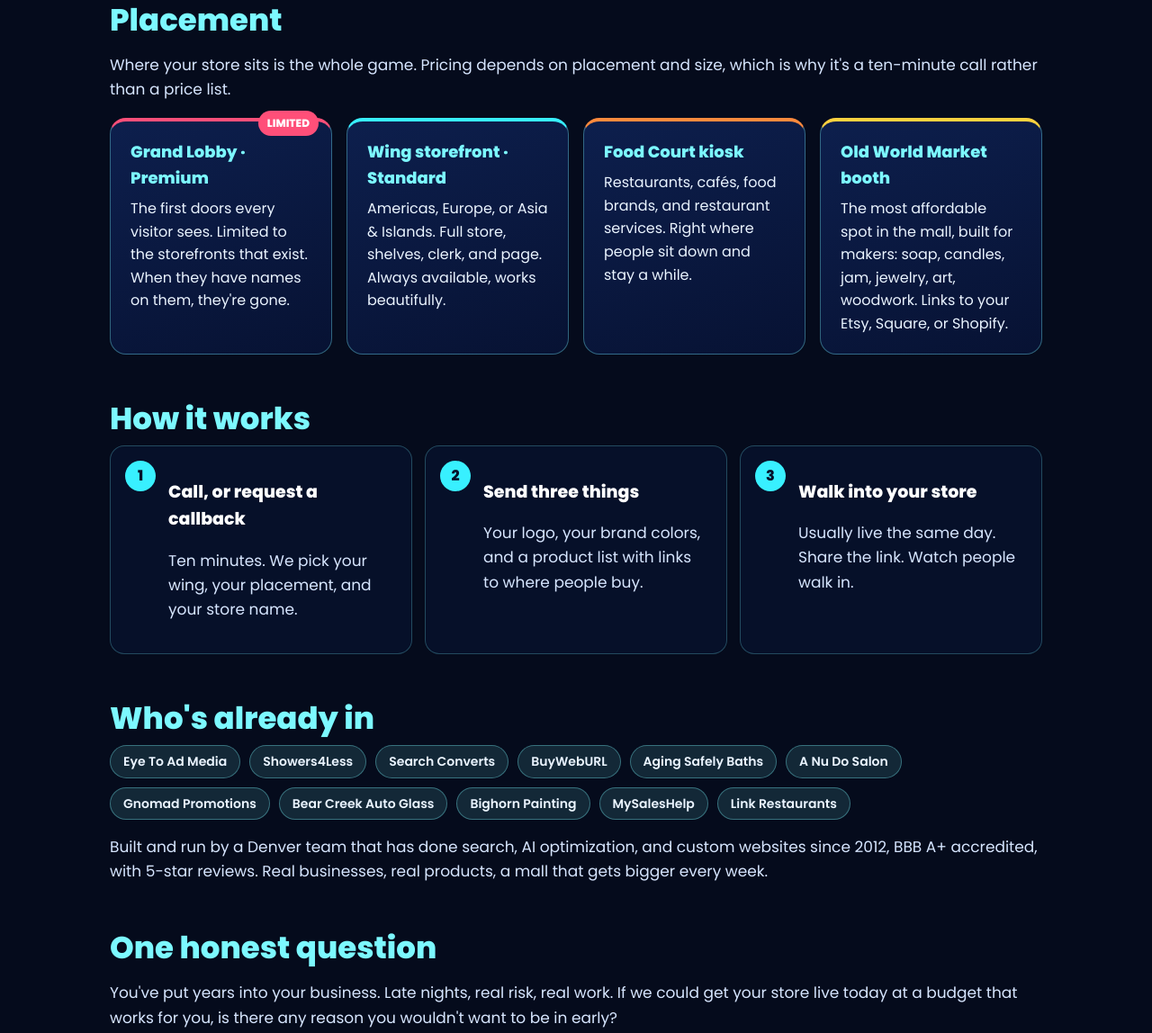
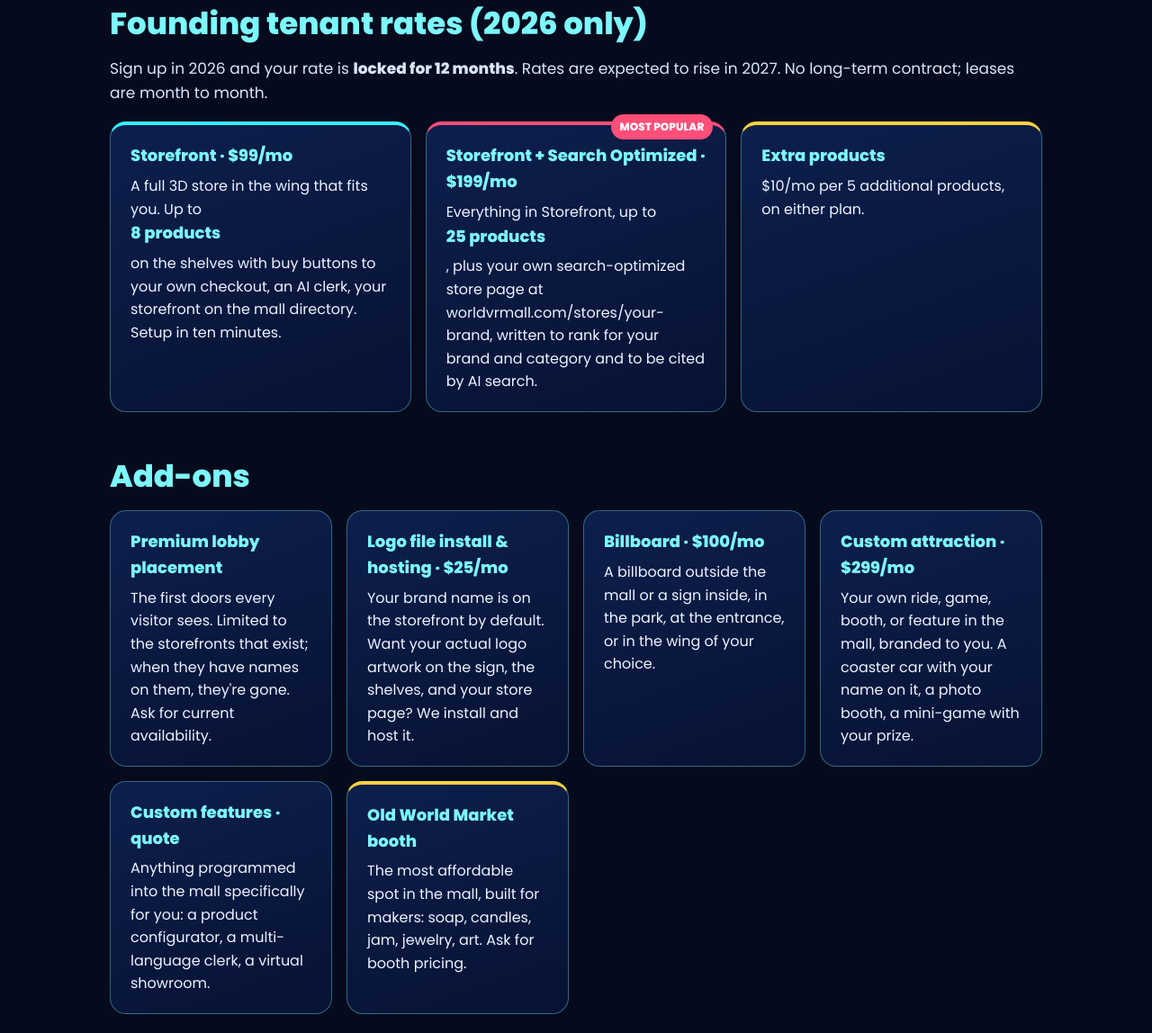
Before and after one commit to seniorhelper/worldvrmall.com, a plain HTML site: page lease/index.html in a window 1280 px wide. Shown: the part 1592-2740 px from the top of the page at 90% size. Drawn offline with Linux system fonts and the light colour scheme.

Commit message:
Update index.html

```diff
--- a/lease/index.html
+++ b/lease/index.html
@@ -20,10 +20,10 @@
 <script type="application/ld+json">
 {"@context":"https://schema.org","@graph":[
  {"@type":"WebPage","@id":"https://worldvrmall.com/lease/#page","url":"https://worldvrmall.com/lease/","name":"Lease a Store in World VR Mall","isPartOf":{"@id":"https://worldvrmall.com/#site"},"about":{"@id":"https://worldvrmall.com/#org"},"speakable":{"@type":"SpeakableSpecification","cssSelector":["h1",".lead"]}},
- {"@type":"Service","@id":"https://worldvrmall.com/lease/#service","name":"World VR Mall storefront lease","serviceType":"Virtual storefront in a 3D shopping mall","provider":{"@type":"Organization","@id":"https://worldvrmall.com/#org","name":"World VR Mall","telephone":"+1-800-481-8638","email":"info@eyetoad.com","url":"https://worldvrmall.com/"},"areaServed":"Worldwide","audience":{"@type":"BusinessAudience","audienceType":"Ecommerce brands, local businesses, makers"},"description":"A 3D storefront in World VR Mall with the brand's logo, colors, and products; buy buttons to the brand's own checkout; an AI clerk; and a search-optimized store page on worldvrmall.com.","offers":{"@type":"Offer","availability":"https://schema.org/LimitedAvailability","priceSpecification":{"@type":"PriceSpecification","description":"Monthly lease; pricing depends on placement and store size. Call for pricing."}}},
+ {"@type":"Service","@id":"https://worldvrmall.com/lease/#service","name":"World VR Mall storefront lease","serviceType":"Virtual storefront in a 3D shopping mall","provider":{"@type":"Organization","@id":"https://worldvrmall.com/#org","name":"World VR Mall","telephone":"+1-800-481-8638","email":"info@eyetoad.com","url":"https://worldvrmall.com/"},"areaServed":"Worldwide","audience":{"@type":"BusinessAudience","audienceType":"Ecommerce brands, local businesses, makers"},"description":"A 3D storefront in World VR Mall with the brand's logo, colors, and products; buy buttons to the brand's own checkout; an AI clerk; and a search-optimized store page on worldvrmall.com.","offers":[{"@type":"Offer","name":"Storefront (founding tenant rate)","price":"99","priceCurrency":"USD","priceSpecification":{"@type":"UnitPriceSpecification","price":"99","priceCurrency":"USD","unitText":"month"},"availability":"https://schema.org/LimitedAvailability","validThrough":"2026-12-31"},{"@type":"Offer","name":"Storefront + Search Optimized (founding tenant rate)","price":"199","priceCurrency":"USD","priceSpecification":{"@type":"UnitPriceSpecification","price":"199","priceCurrency":"USD","unitText":"month"},"availability":"https://schema.org/LimitedAvailability","validThrough":"2026-12-31"}]},
  {"@type":"BreadcrumbList","itemListElement":[{"@type":"ListItem","position":1,"name":"World VR Mall","item":"https://worldvrmall.com/"},{"@type":"ListItem","position":2,"name":"Lease a Store","item":"https://worldvrmall.com/lease/"}]},
  {"@type":"FAQPage","mainEntity":[
-  {"@type":"Question","name":"How much does a store in World VR Mall cost?","acceptedAnswer":{"@type":"Answer","text":"Stores are a monthly lease. Pricing depends on placement (lobby, wing, food court, or market booth) and store size, so it's a ten-minute phone call rather than a price list. Call 1-800-481-8638."}},
+  {"@type":"Question","name":"How much does a store in World VR Mall cost?","acceptedAnswer":{"@type":"Answer","text":"Founding tenant rates for 2026: a Storefront is $99 per month (up to 8 products) and a Storefront + Search Optimized store with its own store page is $199 per month (up to 25 products). Extra products are $10 per month per 5. Sign up in 2026 and the rate is locked for 12 months. Add-ons include premium lobby placement, logo file install and hosting ($25/mo), billboards ($100/mo), and custom attractions ($299/mo). Call 1-800-481-8638."}},
   {"@type":"Question","name":"Do I need to build anything?","acceptedAnswer":{"@type":"Answer","text":"No. You send a logo, your brand colors, and a product list with links to where people buy. We build the storefront, the AI clerk, and your store page. Setup takes about ten minutes on the phone and your store is usually live the same day."}},
   {"@type":"Question","name":"Who handles the payments?","acceptedAnswer":{"@type":"Answer","text":"You do. Every buy button links to your own checkout: Shopify, Square, Etsy, WooCommerce, or any site. World VR Mall never touches your money or your customer data."}},
   {"@type":"Question","name":"What is premium placement?","acceptedAnswer":{"@type":"Answer","text":"The storefronts every visitor walks past: the Grand Lobby and the first stores in each wing. They are limited to the doors that exist and go first come, first served."}},
@@ -36,7 +36,7 @@
   *{box-sizing:border-box} html{scroll-behavior:smooth} body{margin:0;background:var(--bg);color:var(--ink);font-family:Poppins,"Segoe UI",Arial,sans-serif;line-height:1.6}
   a{color:var(--cyan)}
   header{display:flex;align-items:center;justify-content:space-between;gap:12px;padding:12px 18px;background:rgba(4,10,30,.9);position:sticky;top:0;z-index:5;border-bottom:1px solid rgba(124,248,255,.2)}
-  header img{height:36px} header nav a{color:#fff;text-decoration:none;font-weight:600;font-size:14px;margin-left:14px} header nav a.call{background:var(--pink);padding:8px 14px;border-radius:999px}
+  header img{height:40px;background:#fff;padding:5px 12px;border-radius:12px} header nav a{color:#fff;text-decoration:none;font-weight:600;font-size:14px;margin-left:14px} header nav a.call{background:var(--pink);padding:8px 14px;border-radius:999px}
   .hero{position:relative;overflow:hidden;padding:72px 22px 56px;text-align:center;background:radial-gradient(circle at 50% 20%,#123a8a,#050b1c 65%)}
   .hero h1{font-size:clamp(32px,5.6vw,60px);line-height:1.05;margin:0 0 14px;color:#fff;max-width:900px;margin-inline:auto} .hero h1 span{color:var(--cyan)}
   .lead{font-size:clamp(18px,2.4vw,23px);color:#d7e6ff;max-width:760px;margin:0 auto 26px}
@@ -75,12 +75,12 @@
   <h1>Your brand deserves a front door. <span>Not a listing.</span></h1>
   <p class="lead">World VR Mall is a 3D mall people actually walk through, on phones, laptops, and VR headsets. Get a storefront with your name over the door, next to brands from every continent. This is the ground floor.</p>
   <div class="cta"><a class="btn hot" href="tel:18004818638">📞 Call 1-800-481-8638 — 10-minute setup</a><a class="btn alt" href="#inquire">Request a callback</a></div>
-  <p style="color:#9fd3ff;font-size:14px">Premium placement is limited and goes first come, first served.</p>
+  <p style="color:#9fd3ff;font-size:14px">Founding tenant rates: $99/mo storefront · $199/mo optimized · locked 12 months for 2026 sign-ups.</p>
 </section>
 
 <main>
   <h2>Why now</h2>
-  <p>Every famous mall had a first tenant list. The businesses that signed early got the doors everyone walks past. World VR Mall opened in 2026; you're reading this before most of the world knows it exists. Two things are true on the ground floor: the best spots are still open, and the brands that take them are the originals.</p>
+  <p>Every famous mall had a first tenant list. The businesses that signed early got the doors everyone walks past. World VR Mall opened in 2026; you're reading this before most of the world knows it exists. Two things are true on the ground floor: the best spots are still open, and the founding rates are the lowest they will ever be.</p>
   <div class="quote">Tonight, somebody in Ohio, Osaka, and Oslo is going to shop online. Where would you rather they run into your brand: page four of a marketplace, or a store with your name over the door?</div>
 
   <h2>What your store includes</h2>
@@ -93,15 +93,24 @@
     <div class="card"><b>🧑‍💻 Zero tech work</b>Send a logo and a product list. We do the rest. If you can send an email, you're overqualified.</div>
   </div>
 
+  <h2>Founding tenant rates (2026 only)</h2>
+  <p>Sign up in 2026 and your rate is <b>locked for 12 months</b>. Rates are expected to rise in 2027. No long-term contract; leases are month to month.</p>
+  <div class="grid">
+    <div class="card tier"><b>Storefront · $99/mo</b>A full 3D store in the wing that fits you. Up to <b>8 products</b> on the shelves with buy buttons to your own checkout, an AI clerk, your storefront on the mall directory. Setup in ten minutes.</div>
+    <div class="card tier premium"><span class="ribbon">MOST POPULAR</span><b>Storefront + Search Optimized · $199/mo</b>Everything in Storefront, up to <b>25 products</b>, plus your own search-optimized store page at worldvrmall.com/stores/your-brand, written to rank for your brand and category and to be cited by AI search.</div>
+    <div class="card tier market"><b>Extra products</b>$10/mo per 5 additional products, on either plan.</div>
+  </div>
+  <h2>Add-ons</h2>
+  <div class="grid">
+    <div class="card"><b>Premium lobby placement</b>The first doors every visitor sees. Limited to the storefronts that exist; when they have names on them, they're gone. Ask for current availability.</div>
+    <div class="card"><b>Logo file install & hosting · $25/mo</b>Your brand name is on the storefront by default. Want your actual logo artwork on the sign, the shelves, and your store page? We install and host it.</div>
+    <div class="card"><b>Billboard · $100/mo</b>A billboard outside the mall or a sign inside, in the park, at the entrance, or in the wing of your choice.</div>
+    <div class="card"><b>Custom attraction · $299/mo</b>Your own ride, game, booth, or feature in the mall, branded to you. A coaster car with your name on it, a photo booth, a mini-game with your prize.</div>
+    <div class="card"><b>Custom features · quote</b>Anything programmed into the mall specifically for you: a product configurator, a multi-language clerk, a virtual showroom.</div>
+    <div class="card tier market"><b>Old World Market booth</b>The most affordable spot in the mall, built for makers: soap, candles, jam, jewelry, art. Ask for booth pricing.</div>
+  </div>
   <h2>Placement</h2>
-  <p>Where your store sits is the whole game. Pricing depends on placement and size, which is why it's a ten-minute call rather than a price list.</p>
-  <div class="grid">
-    <div class="card tier premium"><span class="ribbon">LIMITED</span><b>Grand Lobby · Premium</b>The first doors every visitor sees. Limited to the storefronts that exist. When they have names on them, they're gone.</div>
-    <div class="card tier"><b>Wing storefront · Standard</b>Americas, Europe, or Asia & Islands. Full store, shelves, clerk, and page. Always available, works beautifully.</div>
-    <div class="card tier food"><b>Food Court kiosk</b>Restaurants, cafés, food brands, and restaurant services. Right where people sit down and stay a while.</div>
-    <div class="card tier market"><b>Old World Market booth</b>The most affordable spot in the mall, built for makers: soap, candles, jam, jewelry, art, woodwork. Links to your Etsy, Square, or Shopify.</div>
-  </div>
-
+  <p>Where your store sits matters. Stores are grouped in regional wings (Americas, Europe, Asia · Africa · Islands) and cross-listed by category (bath, auto, food, clothing, beauty, web…), so a brand from Lagos can sit next to one from Denver and both are found either way.</p>
   <h2>How it works</h2>
   <div class="steps">
     <div><h3>Call, or request a callback</h3><p>Ten minutes. We pick your wing, your placement, and your store name.</p></div>
@@ -110,9 +119,7 @@
   </div>
 
   <h2>Who's already in</h2>
-  <div class="tenants"><span>Eye To Ad Media</span><span>Showers4Less</span><span>Search Converts</span><span>BuyWebURL</span><span>Aging Safely Baths</span><span>A Nu Do Salon</span><span>Gnomad Promotions</span><span>Bear Creek Auto Glass</span><span>Bighorn Painting</span><span>MySalesHelp</span><span>Link Restaurants</span></div>
-  <p>Built and run by a Denver team that has done search, AI optimization, and custom websites since 2012, BBB A+ accredited, with 5-star reviews. Real businesses, real products, a mall that gets bigger every week.</p>
-
+  <p>The mall opened full, not empty: retail, home services, health, travel, restaurants, marketing, technology, and makers. Walk the wings and you'll pass dozens of storefronts, booths, and kiosks already in place, from Denver to Lisbon to Nairobi. Built and run by a Denver team that has done search, AI optimization, and custom websites since 2012, BBB A+ accredited, with 5-star reviews.</p>
   <h2>One honest question</h2>
   <p>You've put years into your business. Late nights, real risk, real work. If we could get your store live today at a budget that works for you, is there any reason you wouldn't want to be in early?</p>
   <div class="cta" style="justify-content:flex-start"><a class="btn hot" href="tel:18004818638">📞 No reason. Call 1-800-481-8638</a><a class="btn alt" href="#inquire">I have a question first</a></div>
@@ -130,7 +137,7 @@
     </div>
     <div class="row">
       <div><label for="f-site">Website or shop link</label><input id="f-site" name="website" type="url" placeholder="https://"></div>
-      <div><label for="f-place">Placement you're interested in</label><select id="f-place" name="placement"><option>Not sure yet — advise me</option><option>Grand Lobby (premium)</option><option>Americas Wing</option><option>Europe Wing</option><option>Asia & Islands Wing</option><option>Food Court kiosk</option><option>Old World Market booth</option></select></div>
+      <div><label for="f-place">Placement you're interested in</label><select id="f-place" name="placement"><option>Not sure yet — advise me</option><option>Storefront $99/mo</option><option>Storefront + Search Optimized $199/mo</option><option>Grand Lobby (premium)</option><option>Americas Wing</option><option>Europe Wing</option><option>Asia & Islands Wing</option><option>Food Court kiosk</option><option>Old World Market booth</option></select></div>
     </div>
     <label for="f-msg">What do you sell, and where are you based?</label><textarea id="f-msg" name="message"></textarea>
     <div style="display:none"><label>Leave blank<input type="text" name="_honey" tabindex="-1" autocomplete="off"></label></div>
@@ -140,7 +147,7 @@
   </form>
 
   <h2>Frequently asked questions</h2>
-  <details open><summary>How much does a store in World VR Mall cost?</summary><p>Stores are a monthly lease. Pricing depends on placement (lobby, wing, food court, or market booth) and store size, so it's a ten-minute phone call rather than a price list. Call <a href="tel:18004818638">1-800-481-8638</a>.</p></details>
+  <details open><summary>How much does a store in World VR Mall cost?</summary><p>Founding tenant rates for 2026: a Storefront is $99 per month (up to 8 products) and a Storefront + Search Optimized store with its own store page is $199 per month (up to 25 products). Extra products are $10 per month per 5. Sign up in 2026 and the rate is locked for 12 months. Add-ons include premium lobby placement, logo file install and hosting ($25/mo), billboards ($100/mo), and custom attractions ($299/mo). Call <a href="tel:18004818638">1-800-481-8638</a>.</p></details>
   <details><summary>Do I need to build anything?</summary><p>No. You send a logo, your brand colors, and a product list with links to where people buy. We build the storefront, the AI clerk, and your store page. Setup takes about ten minutes on the phone and your store is usually live the same day.</p></details>
   <details><summary>Who handles the payments?</summary><p>You do. Every buy button links to your own checkout: Shopify, Square, Etsy, WooCommerce, or any site. World VR Mall never touches your money or your customer data.</p></details>
   <details><summary>What is premium placement?</summary><p>The storefronts every visitor walks past: the Grand Lobby and the first stores in each wing. They are limited to the doors that exist and go first come, first served.</p></details>
```
